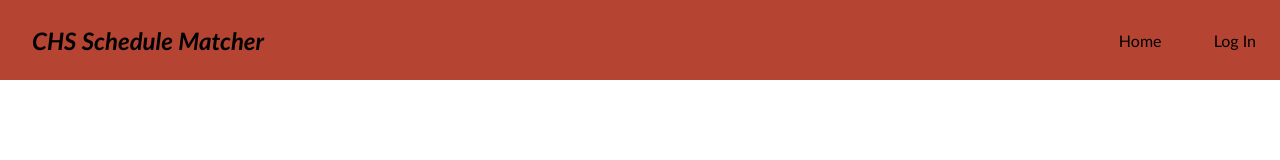
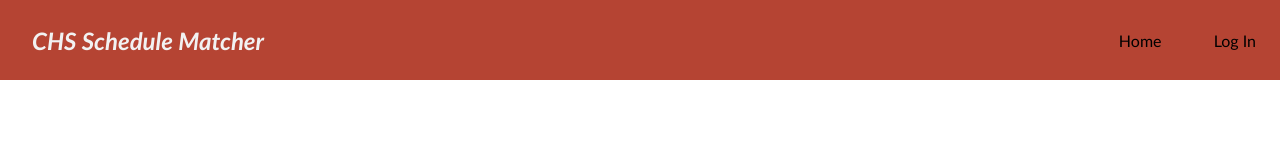
Before and after one commit to VizB/chs-schedulematch, a plain HTML site: page index.html in a window 1280 px wide. Drawn offline with Linux system fonts and the light colour scheme.

Commit message:
Changed Logo Color to white

```diff
--- a/style.css
+++ b/style.css
@@ -90,3 +90,7 @@ button:hover {
   width: 100%;
   height: 100%;
 }
+
+.logo {
+  color: #f2f2f2;
+}
```
